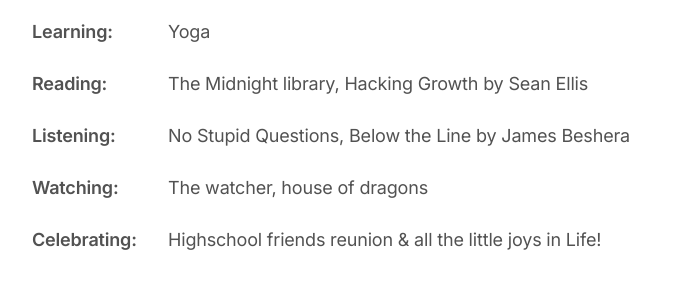
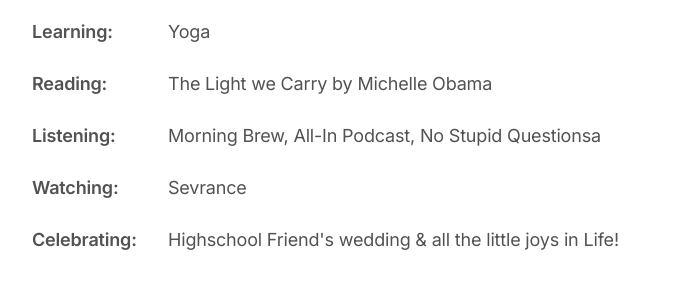
Before and after one commit to lisaapatel/lisaa, a Next.js app: page /lisaa/ in a window 1280 px wide. Shown: the part 1346-1650 px from the top of the page, without its empty margins (184-871 px from the left). Built offline with nearby package versions, Linux system fonts and the light colour scheme.

Commit message:
update pages

```diff
--- a/pages/contact.tsx
+++ b/pages/contact.tsx
@@ -55,11 +55,11 @@ const Contact: NextPage = () => {
           </a>
 
           <a
-            href="#"
+            href="https://public.tableau.com/app/profile/lisa7954#!/"
             target="_blank"
             rel="noopener noreferrer"
             className="text-gray-700 dark:text-gray-200 hover:text-blue-600 dark:hover:text-blue-400 transition-colors"
-            aria-label="Personal Site"
+            aria-label="Tableau"
           >
             <svg className="w-8 h-8" viewBox="0 0 24 24" fill="none" xmlns="http://www.w3.org/2000/svg">
               <path d="M12 22C17.5228 22 22 17.5228 22 12C22 6.47715 17.5228 2 12 2C6.47715 2 2 6.47715 2 12C2 17.5228 6.47715 22 12 22Z" stroke="currentColor" strokeWidth="2" strokeLinecap="round" strokeLinejoin="round"/>
@@ -68,7 +68,7 @@ const Contact: NextPage = () => {
           </a>
 
           <a
-            href="#"
+            href="https://lisaapatel.medium.com/"
             target="_blank"
             rel="noopener noreferrer"
             className="text-gray-700 dark:text-gray-200 hover:text-blue-600 dark:hover:text-blue-400 transition-colors"
--- a/pages/index.tsx
+++ b/pages/index.tsx
@@ -93,19 +93,19 @@ const Home: NextPage = () => {
             </li>
             <li className="flex flex-col sm:flex-row sm:items-start">
               <span className="font-semibold sm:min-w-[120px] sm:mr-4 mb-1 sm:mb-0">Reading:</span>
-              <span>The Midnight library, Hacking Growth by Sean Ellis</span>
+              <span>The Light we Carry by Michelle Obama</span>
             </li>
             <li className="flex flex-col sm:flex-row sm:items-start">
               <span className="font-semibold sm:min-w-[120px] sm:mr-4 mb-1 sm:mb-0">Listening:</span>
-              <span>No Stupid Questions, Below the Line by James Beshera</span>
+              <span>Morning Brew, All-In Podcast, No Stupid Questionsa</span>
             </li>
             <li className="flex flex-col sm:flex-row sm:items-start">
               <span className="font-semibold sm:min-w-[120px] sm:mr-4 mb-1 sm:mb-0">Watching:</span>
-              <span>The watcher, house of dragons</span>
+              <span>Sevrance</span>
             </li>
             <li className="flex flex-col sm:flex-row sm:items-start">
               <span className="font-semibold sm:min-w-[120px] sm:mr-4 mb-1 sm:mb-0">Celebrating:</span>
-              <span>Highschool friends reunion &amp; all the little joys in Life!</span>
+              <span>Highschool Friend's wedding &amp; all the little joys in Life!</span>
             </li>
           </ul>
           <p className={`mt-12 text-lg italic ${textColorSecondary}`}>Thanks for stopping by!</p>
--- a/pages/projects.tsx
+++ b/pages/projects.tsx
@@ -231,11 +231,11 @@ const Projects: NextPage = () => {
 
   // Refined card design with more elegant typography
   const renderDataScienceProjects = () => (
-    <div className="grid grid-cols-1 gap-4 md:grid-cols-2">
+    <div className="grid grid-cols-1 gap-8 md:grid-cols-2">
       {PROJECTS.map((p: Project) => (
         <Card
           key={p.title}
-          className="card p-4 sm:p-5 hover:shadow-md transition-shadow duration-300 border border-gray-100 dark:border-gray-700"
+          className="card p-4 sm:p-6 hover:shadow-md transition-shadow duration-300 border border-gray-100 dark:border-gray-700"
         >
           <h3 className="text-base font-medium mb-3 leading-snug">
             {p.link ? (
@@ -285,7 +285,7 @@ const Projects: NextPage = () => {
         </a>
       </h3>
 
-      <div className="container grid grid-cols-1 md:grid-cols-2 lg:grid-cols-3 gap-8 px-4">
+      <div className="grid grid-cols-1 gap-8 md:grid-cols-2">
         {TABLEAU_PROJECTS.map((p) => (
           <Card key={p.title} className={`bg-${theme === 'dark' ? 'gray-800' : 'gray-100'} rounded-lg shadow-lg overflow-hidden`}>
             <img src={p.img} alt={p.title} className="w-full h-48 object-cover" />
@@ -312,7 +312,7 @@ const Projects: NextPage = () => {
   );
 
   const renderCaseStudies = () => (
-    <div className="container grid grid-cols-1 lg:grid-cols-2 gap-8 px-4">
+    <div className="grid grid-cols-1 gap-8">
       {CASE_STUDIES.map((study) => (
         <Card key={study.title} className={`bg-${theme === 'dark' ? 'gray-800' : 'gray-100'} rounded-lg shadow-lg p-8`}>
           <h3 className="text-2xl font-bold mb-4">
```
